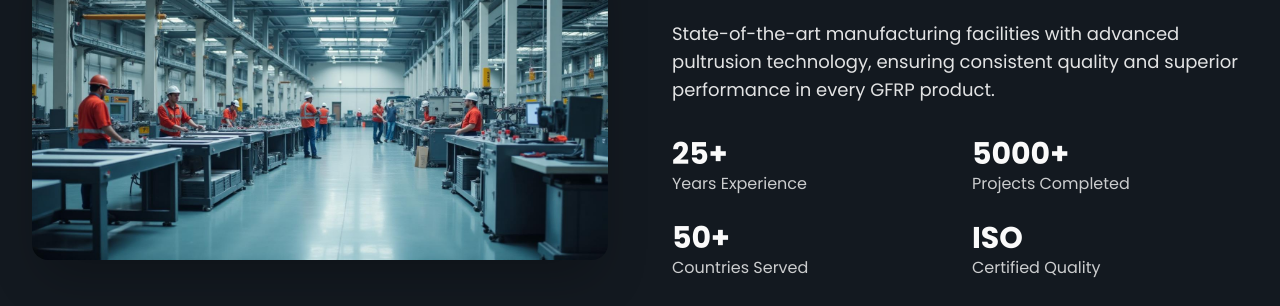
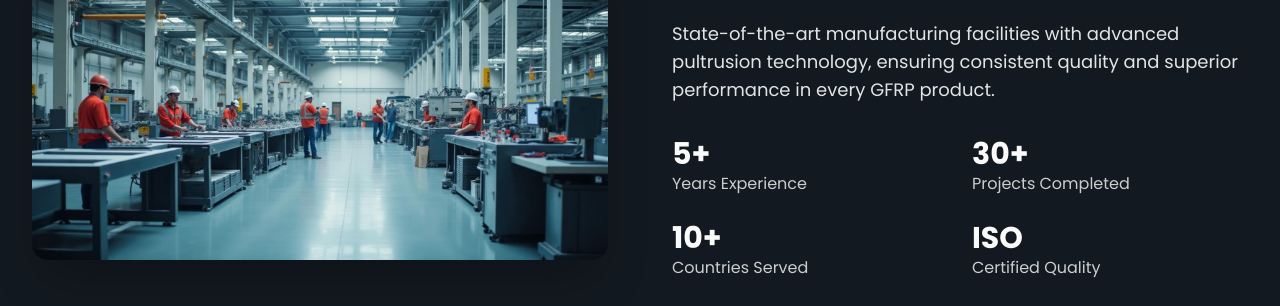
Before and after one commit to gabbar360/vegnar-gfrp_next, a Next.js app: page / in a window 1280 px wide. Shown: the part 2380-2686 px from the top of the page. Built offline with nearby package versions, Linux system fonts and the light colour scheme.

Commit message:
home page number counting change

```diff
--- a/src/app/page.tsx
+++ b/src/app/page.tsx
@@ -357,7 +357,7 @@ const Index = () => {
               <div className="grid grid-cols-2 gap-4 sm:gap-6">
                 <div>
                   <div className="text-xl sm:text-2xl md:text-3xl font-bold text-secondary-foreground">
-                    25+
+                    5+
                   </div>
                   <div className="text-sm sm:text-base text-secondary-foreground/80">
                     Years Experience
@@ -365,7 +365,7 @@ const Index = () => {
                 </div>
                 <div>
                   <div className="text-xl sm:text-2xl md:text-3xl font-bold text-secondary-foreground">
-                    5000+
+                    30+
                   </div>
                   <div className="text-sm sm:text-base text-secondary-foreground/80">
                     Projects Completed
@@ -373,7 +373,7 @@ const Index = () => {
                 </div>
                 <div>
                   <div className="text-xl sm:text-2xl md:text-3xl font-bold text-secondary-foreground">
-                    50+
+                  10+
                   </div>
                   <div className="text-sm sm:text-base text-secondary-foreground/80">
                     Countries Served
```
